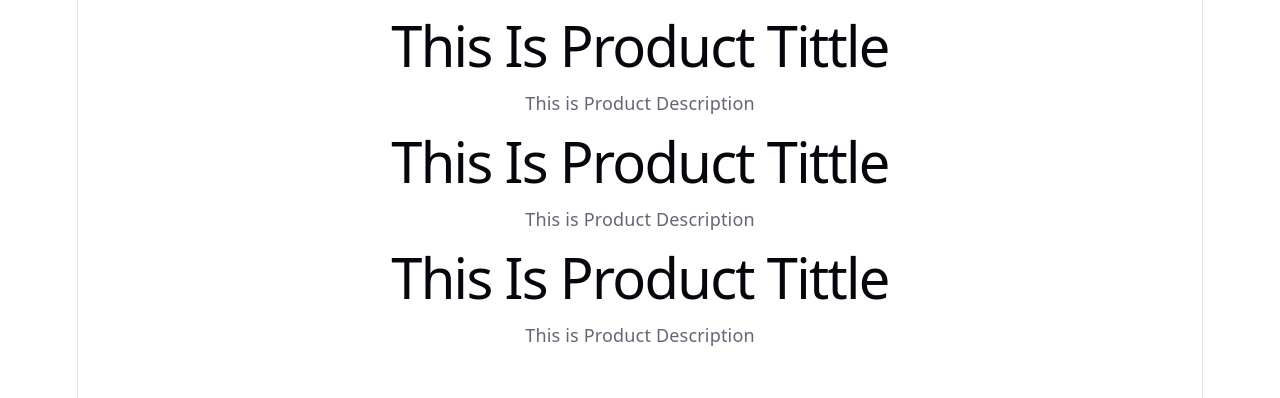
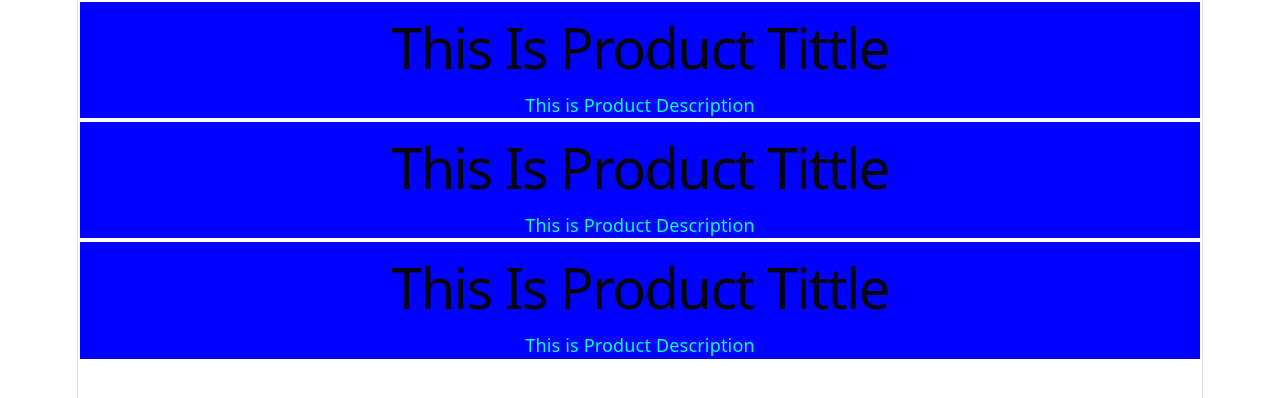
Before and after one commit to Noumansharif27/DeltaReact, a React (Vite) app in the folder basic-react-app/: page / in a window 1280 px wide. Shown: the top 398 px of the page. Built offline with nearby package versions, Linux system fonts and the light colour scheme.

Commit message:
adding style to components

```diff
--- /dev/null
+++ b/basic-react-app/src/Product.css
@@ -0,0 +1,5 @@
+.Product {
+    border: 2px solid white;
+    color: aqua;
+    background: blue;
+}
--- a/basic-react-app/src/Product.jsx
+++ b/basic-react-app/src/Product.jsx
@@ -1,9 +1,11 @@
+import "./Product.css"
+
 function Product() {
  return (
-    <>
+    <div  className="Product">
     <h1>This Is Product Tittle</h1>
     <p>This is Product Description</p>
-    </>
+    </div>
  )
 }
 
```
